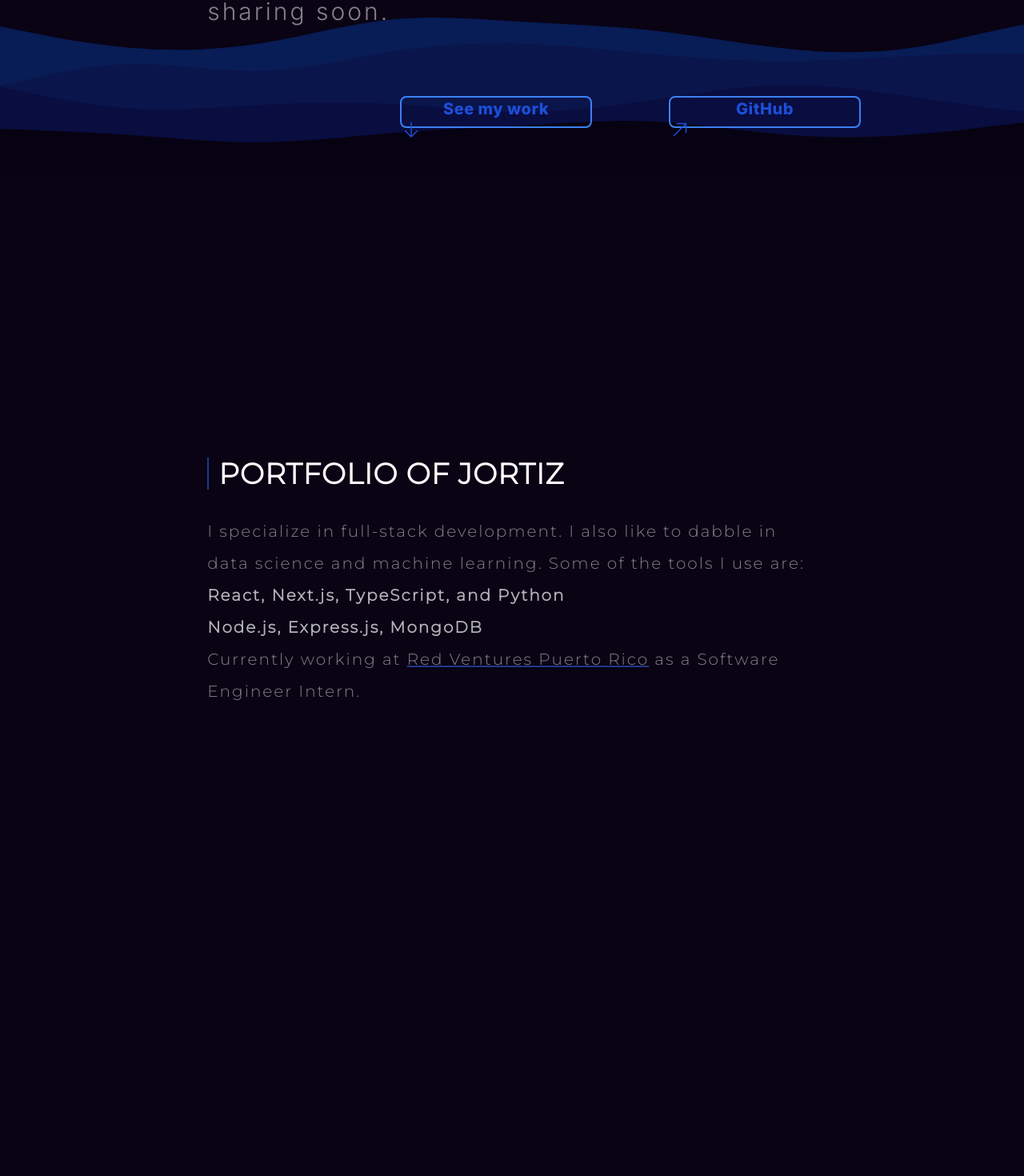
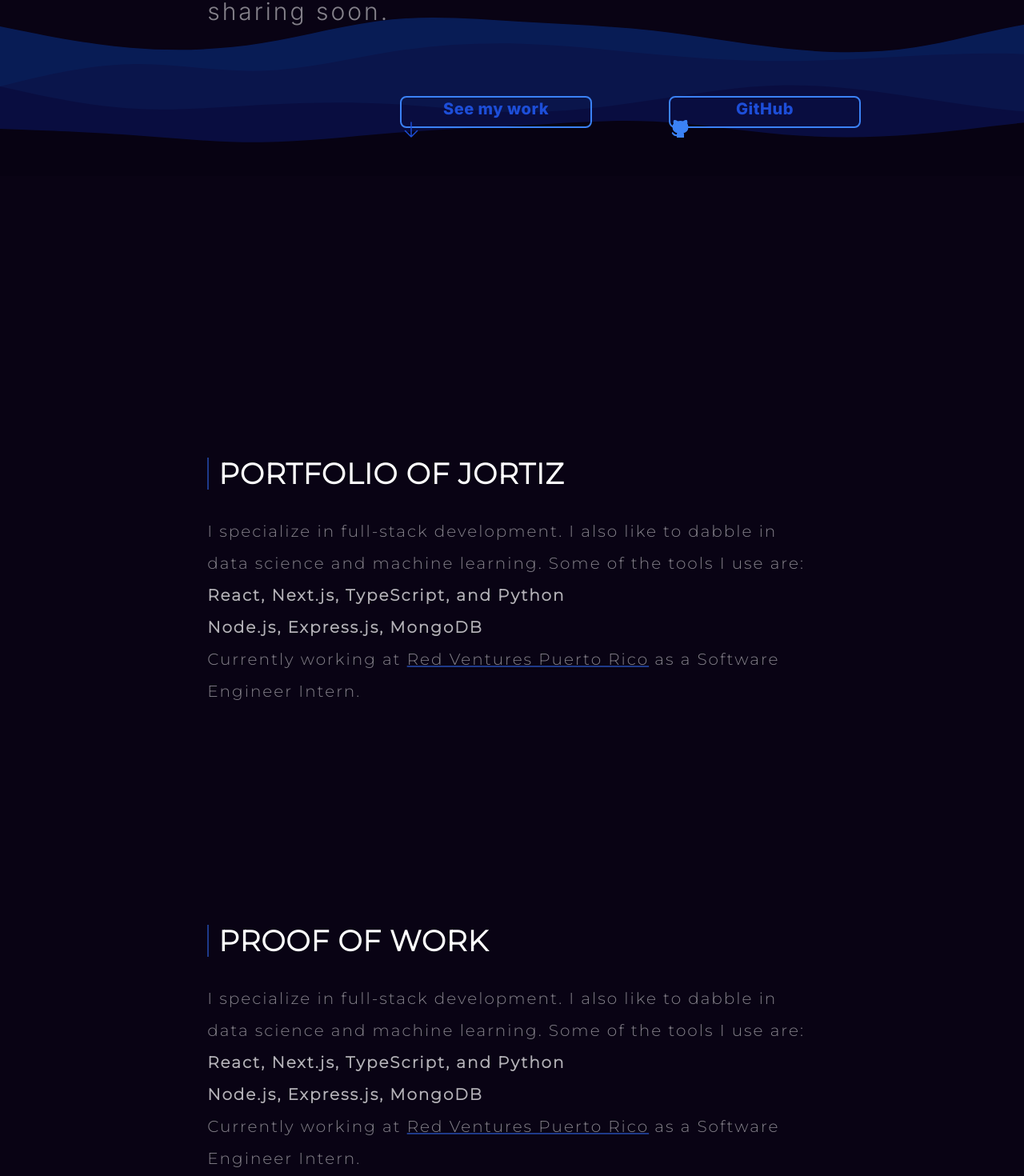
Before and after one commit to jorgeortiz41/jorgeortiz41.github.io, a Next.js app: page / in a window 1280 px wide. Shown: the part 640-2110 px from the top of the page at 80% size. Before the commit the page ends 1564 px from the top, so only its background shows below. Built offline with nearby package versions, Linux system fonts and the light colour scheme; a web font is replaced by a local one.

Commit message:
added proof of work section header

```diff
--- a/app/page.js
+++ b/app/page.js
@@ -4,6 +4,7 @@ import Image from 'next/image'
 import {motion, useScroll, useSpring } from 'framer-motion'
 import { useEffect, useState } from 'react';
 import Description from '@/components/Description';
+import ProofWork from '@/components/ProofWork';
 import { LoremIpsum } from "../components/LoremIpsum";
 
 
@@ -140,12 +141,7 @@ export default function Home() {
                 whileTap={{ scale: 0.9 }}
                 transition={{ type: "spring", stiffness: 400, damping: 17 }}
               >
-                GitHub
-                <svg xmlns="http://www.w3.org/2000/svg" fill="none" viewBox="0 0 24 24" stroke-width="1.5" stroke="currentColor" class="w-6 h-6">
-                  <path stroke-linecap="round" stroke-linejoin="round" d="M4.5 19.5l15-15m0 0H8.25m11.25 0v11.25" />
-                </svg>
-
-
+                GitHub<svg class="h-6 w-6 stroke-blue-500 m-0 stroke-2 fill-blue-500"  viewBox="0 0 24 24">  <path d="M9 19c-5 1.5-5-2.5-7-3m14 6v-3.87a3.37 3.37 0 0 0-.94-2.61c3.14-.35 6.44-1.54 6.44-7A5.44 5.44 0 0 0 20 4.77 5.07 5.07 0 0 0 19.91 1S18.73.65 16 2.48a13.38 13.38 0 0 0-7 0C6.27.65 5.09 1 5.09 1A5.07 5.07 0 0 0 5 4.77a5.44 5.44 0 0 0-1.5 3.78c0 5.42 3.3 6.61 6.44 7A3.37 3.37 0 0 0 9 18.13V22" /></svg>
               </motion.div>
             </div>
 
@@ -154,6 +150,10 @@ export default function Home() {
         {/* BELOW IS 2nd COLUMN-3rd ROW WITH PORTFOLIO DESCRIPTION */}
 
         <Description />
+
+        {/* BELOW IS 2nd COLUMN-4th ROW WITH THE PROOF OF WORK SECTION */}
+
+        <ProofWork />
 
       </div>
 
--- /dev/null
+++ b/components/ProofWork.js
@@ -0,0 +1,46 @@
+import React from 'react'
+import { motion } from 'framer-motion'
+
+const descriptionVariants = {
+    offscreen: {
+        opacity: 0,
+        y: 20,
+    },
+    onscreen: {
+        opacity: 1,
+        y: 0,
+        transition: {
+            type: 'spring',
+            stiffness: 100,
+            delay: 0.3,
+        },
+    },
+}
+
+
+
+function Description() {
+  return (
+    <motion.div
+    initial='offscreen'
+    whileInView='onscreen'
+    viewport={{ once: true, amount: 0.8 }}
+    variants={descriptionVariants}
+    >
+        <div class="row-span-2 text-left w-full mx-0  mt-64 text-4xl text-white font-montserrat font-extrabold tracking-wide ...">
+            <h1 class='border-l-2 border-blue-900 pl-3'>PROOF OF WORK</h1>
+            <div class=" text-left w-full  text-xl font-montserra font-light tracking-widest ...">
+                <h3 class='leading-loose text-white/50 mr-64 mt-8'>
+                    I specialize in full-stack development. I also like to dabble in data science and machine learning.
+                    Some of the tools I use are:
+                    <span class=' block leading-loose text-white/70 font-bold'>React, Next.js, TypeScript, and Python</span>
+                    <span class=' block leading-loose text-white/70 font-bold'>Node.js, Express.js, MongoDB</span>
+                    Currently working at <a class='underline decoration-blue-900 hover:text-blue-900 visited:text-purple-600' href='https://www.redventures.com/' target='_blank'>Red Ventures Puerto Rico</a> as a Software Engineer Intern.
+                </h3>
+            </div>
+        </div>
+    </motion.div>
+  )
+}
+
+export default Description
```
